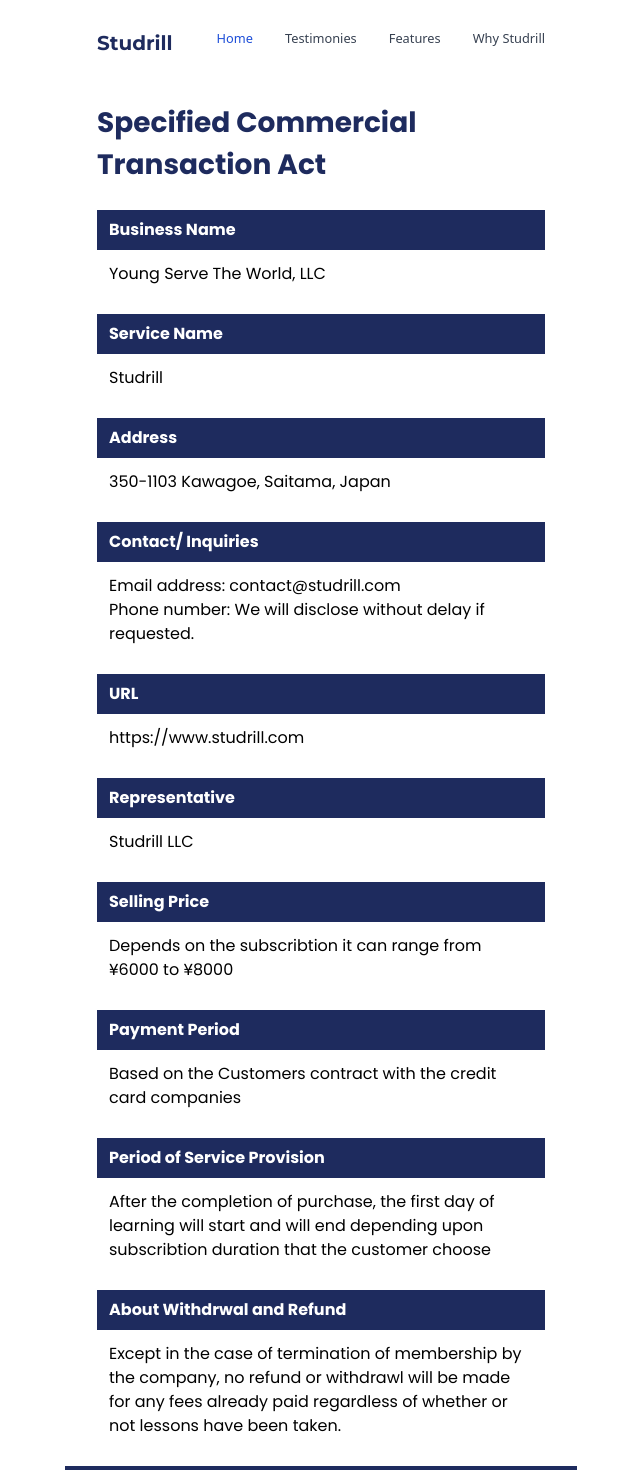
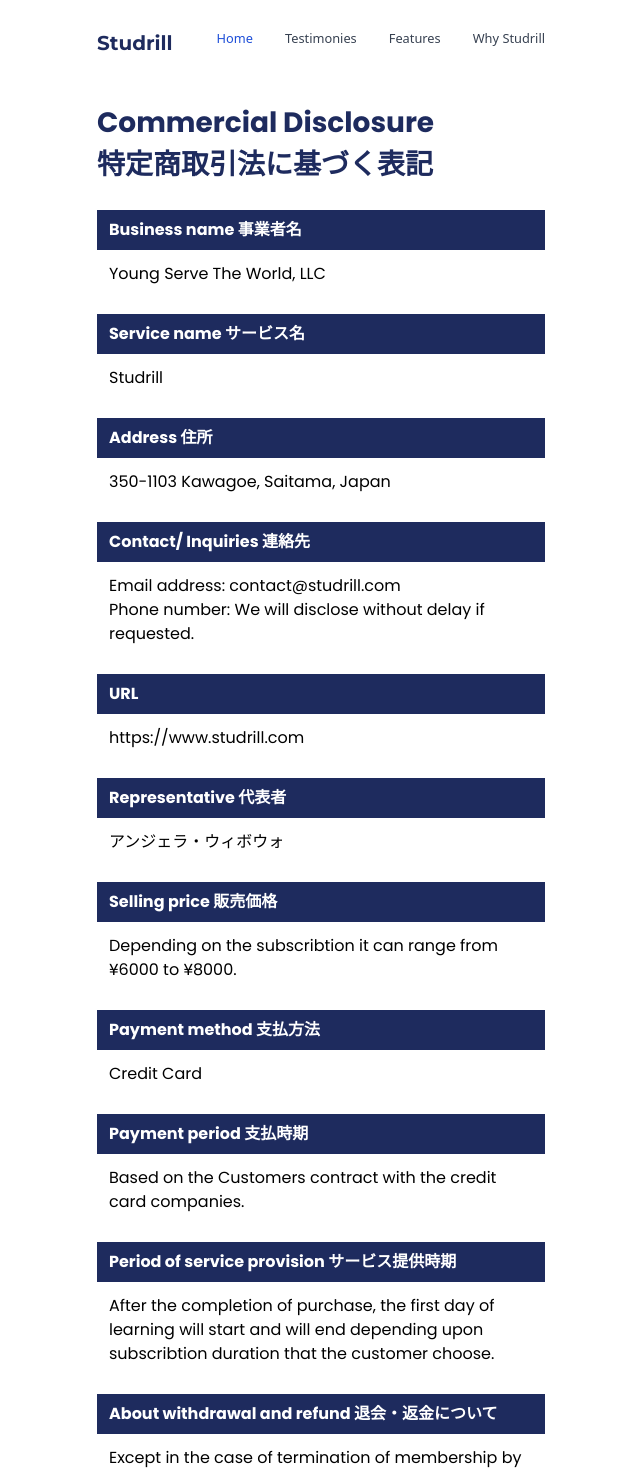
Before and after one commit to Guneetsinghtuli/StudrilWeb, a Next.js app: page /commercialdisclosure in a window 1280 px wide. Shown: the top 1470 px of the page, without its empty margins (319-959 px from the left). Built offline with nearby package versions, Linux system fonts and the light colour scheme.

Commit message:
disclosure change

```diff
--- a/src/pages/commercialdisclosure.js
+++ b/src/pages/commercialdisclosure.js
@@ -9,12 +9,12 @@ const commercialdisclosure = () => {
             <div className="container mx-auto px-8">
 
                 <div className="my-6">
-                    <h1 className="md:text-[28px] text-[24px] font-poppins font-bold text-[#1E2B5E] text-left">Specified Commercial <br /> Transaction Act</h1>
+                    <h1 className="md:text-[28px] text-[24px] font-poppins font-bold text-[#1E2B5E] text-left">Commercial Disclosure <br /> 特定商取引法に基づく表記</h1>
                 </div>
                 <div className="sbka parent">
                     <div className="singleParent my-4">
                         <div className="font-poppins p-3 py-2  font-bold bg-[#1E2B5E] text-white">
-                            <h2>Business Name </h2>
+                            <h2>Business name 事業者名</h2>
                         </div>
                         <div className="font-poppins p-3">
                             <h2>Young Serve The World, LLC</h2>
@@ -24,7 +24,7 @@ const commercialdisclosure = () => {
 
                     <div className="singleParent my-4">
                         <div className="font-poppins p-3 py-2  font-bold bg-[#1E2B5E] text-white">
-                            <h2>Service Name </h2>
+                            <h2>Service name サービス名 </h2>
                         </div>
                         <div className="font-poppins p-3">
                             <h2>Studrill</h2>
@@ -34,7 +34,7 @@ const commercialdisclosure = () => {
 
                     <div className="singleParent my-4">
                         <div className="font-poppins p-3 py-2  font-bold bg-[#1E2B5E] text-white">
-                            <h2>Address </h2>
+                            <h2>Address 住所 </h2>
                         </div>
                         <div className="font-poppins p-3">
                             <h2>350-1103 Kawagoe, Saitama, Japan</h2>
@@ -44,7 +44,7 @@ const commercialdisclosure = () => {
 
                     <div className="singleParent my-4">
                         <div className="font-poppins p-3 py-2  font-bold bg-[#1E2B5E] text-white">
-                            <h2>Contact/ Inquiries </h2>
+                            <h2>Contact/ Inquiries 連絡先</h2>
                         </div>
                         <div className="font-poppins p-3">
                             <h2>Email address: contact@studrill.com</h2>
@@ -66,30 +66,40 @@ const commercialdisclosure = () => {
 
                     <div className="singleParent my-4">
                         <div className="font-poppins p-3 py-2  font-bold bg-[#1E2B5E] text-white">
-                            <h2>Representative </h2>
+                            <h2>Representative 代表者 </h2>
                         </div>
                         <div className="font-poppins p-3">
-                            <h2>Studrill LLC</h2>
+                            <h2>アンジェラ・ウィボウォ</h2>
                         </div>
                     </div>
 
 
                     <div className="singleParent my-4">
                         <div className="font-poppins p-3 py-2  font-bold bg-[#1E2B5E] text-white">
-                            <h2>Selling Price </h2>
+                            <h2>Selling price 販売価格 </h2>
                         </div>
                         <div className="font-poppins p-3">
-                            <h2>Depends on the subscribtion it can range from ¥6000 to ¥8000</h2>
+                            <h2>Depending on the subscribtion it can range from ¥6000 to ¥8000.</h2>
                         </div>
                     </div>
 
 
                     <div className="singleParent my-4">
                         <div className="font-poppins p-3 py-2  font-bold bg-[#1E2B5E] text-white">
-                            <h2>Payment Period </h2>
+                            <h2>Payment method 支払方法</h2>
                         </div>
                         <div className="font-poppins p-3">
-                            <h2>Based on the Customers contract with the credit card companies</h2>
+                            <h2>Credit Card</h2>
+                        </div>
+                    </div>
+
+
+                    <div className="singleParent my-4">
+                        <div className="font-poppins p-3 py-2  font-bold bg-[#1E2B5E] text-white">
+                            <h2>Payment period 支払時期</h2>
+                        </div>
+                        <div className="font-poppins p-3">
+                            <h2>Based on the Customers contract with the credit card companies.</h2>
                         </div>
                     </div>
 
@@ -97,17 +107,17 @@ const commercialdisclosure = () => {
 
                     <div className="singleParent my-4">
                         <div className="font-poppins p-3 py-2  font-bold bg-[#1E2B5E] text-white">
-                            <h2>Period of Service Provision </h2>
+                            <h2>Period of service provision サービス提供時期 </h2>
                         </div>
                         <div className="font-poppins p-3">
-                            <h2>After the completion of purchase, the first day of learning will start and will end depending upon subscribtion duration that the customer choose</h2>
+                            <h2>After the completion of purchase, the first day of learning will start and will end depending upon subscribtion duration that the customer choose.</h2>
                         </div>
                     </div>
 
 
                     <div className="singleParent my-4">
                         <div className="font-poppins p-3 py-2  font-bold bg-[#1E2B5E] text-white">
-                            <h2>About Withdrwal and Refund</h2>
+                            <h2>About withdrawal and refund 退会・返金について</h2>
                         </div>
                         <div className="font-poppins p-3">
                             <h2>Except in the case of termination of membership by the company, no refund or withdrawl will be made for any fees already paid regardless of whether or not lessons have been taken. </h2>
```
